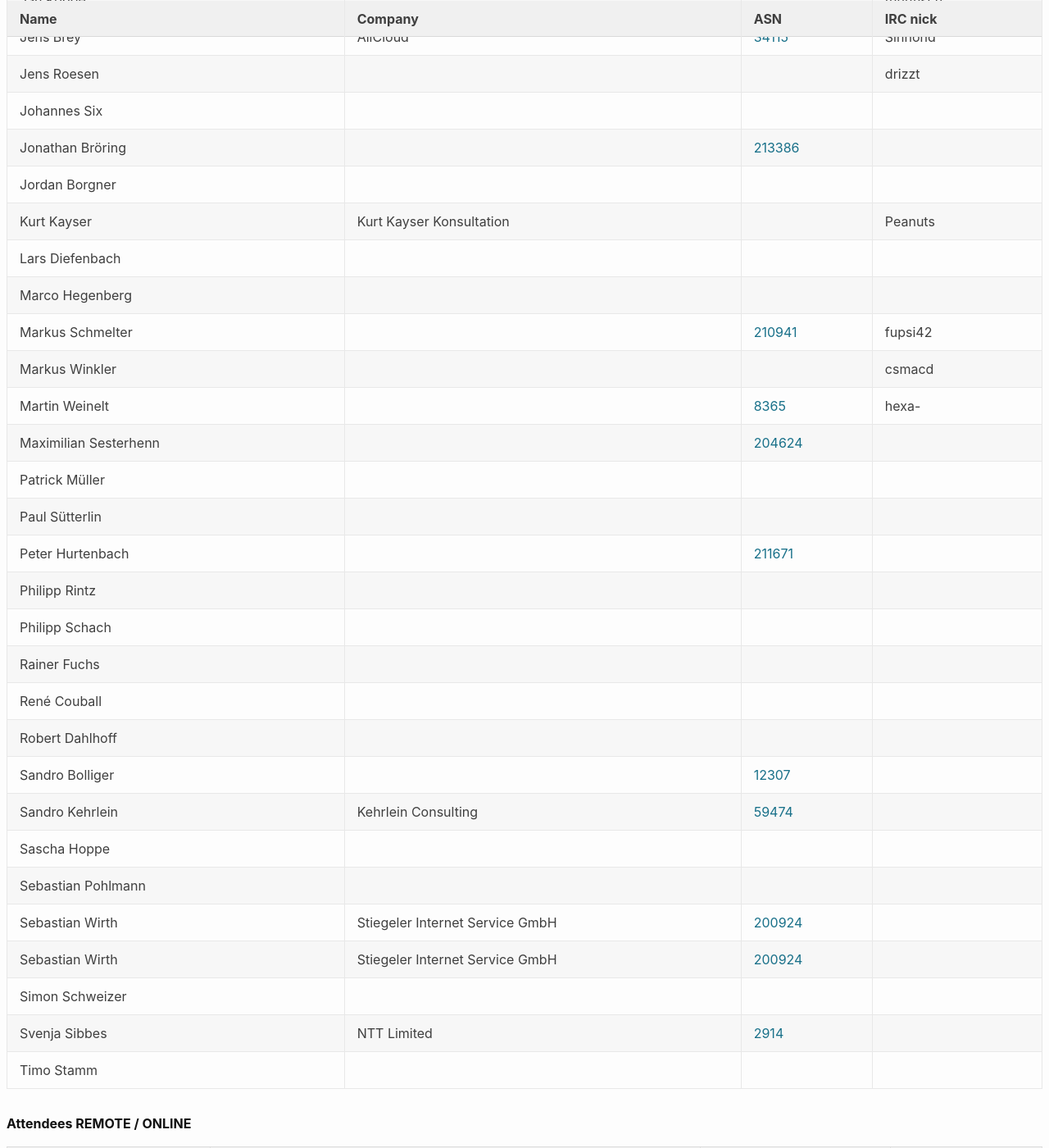
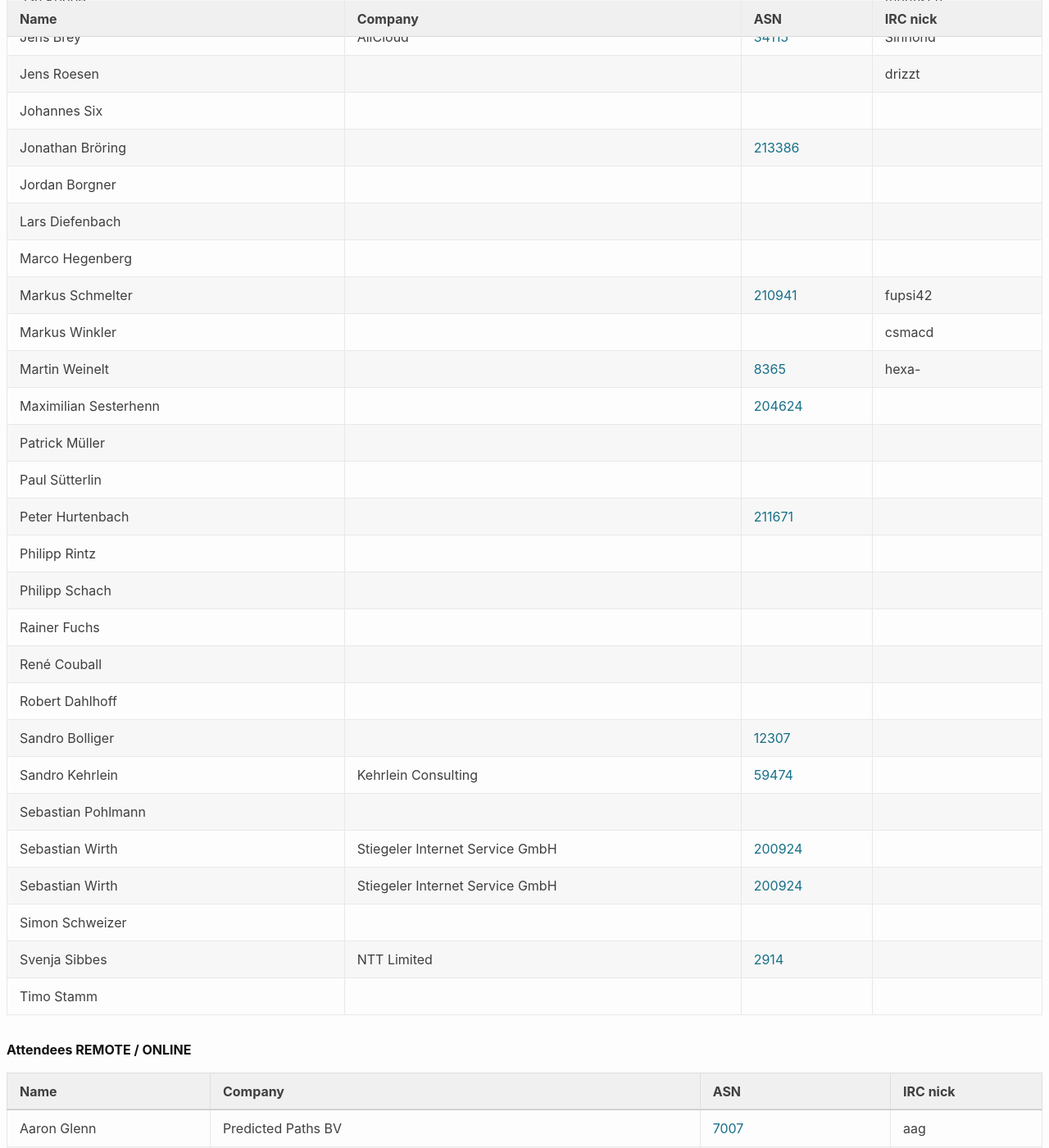
Before and after one commit to denog/pretix-attendeelist, a Jekyll site: the page built from denog14/index.md, in a window 1280 px wide and 1400 px high, scrolled down 463 px. Shown: the whole window at 82% size. Built offline with Jekyll 4.4.1, drawn with Linux system fonts in a browser that asks for light colours.

Commit message:
Latest data: Tue Aug 23 22:14:34 UTC 2022

```diff
--- a/_data/attendees_denog14_onsite.json
+++ b/_data/attendees_denog14_onsite.json
@@ -75,12 +75,6 @@
     "name": "Jordan Borgner",
     "company": null,
     "irc": null,
-    "asn": null
-  },
-  {
-    "name": "Kurt Kayser",
-    "company": "Kurt Kayser Konsultation",
-    "irc": "Peanuts",
     "asn": null
   },
   {
@@ -180,12 +174,6 @@
     "asn": "59474"
   },
   {
-    "name": "Sascha Hoppe",
-    "company": null,
-    "irc": null,
-    "asn": null
-  },
-  {
     "name": "Sebastian Pohlmann",
     "company": null,
     "irc": null,
```
